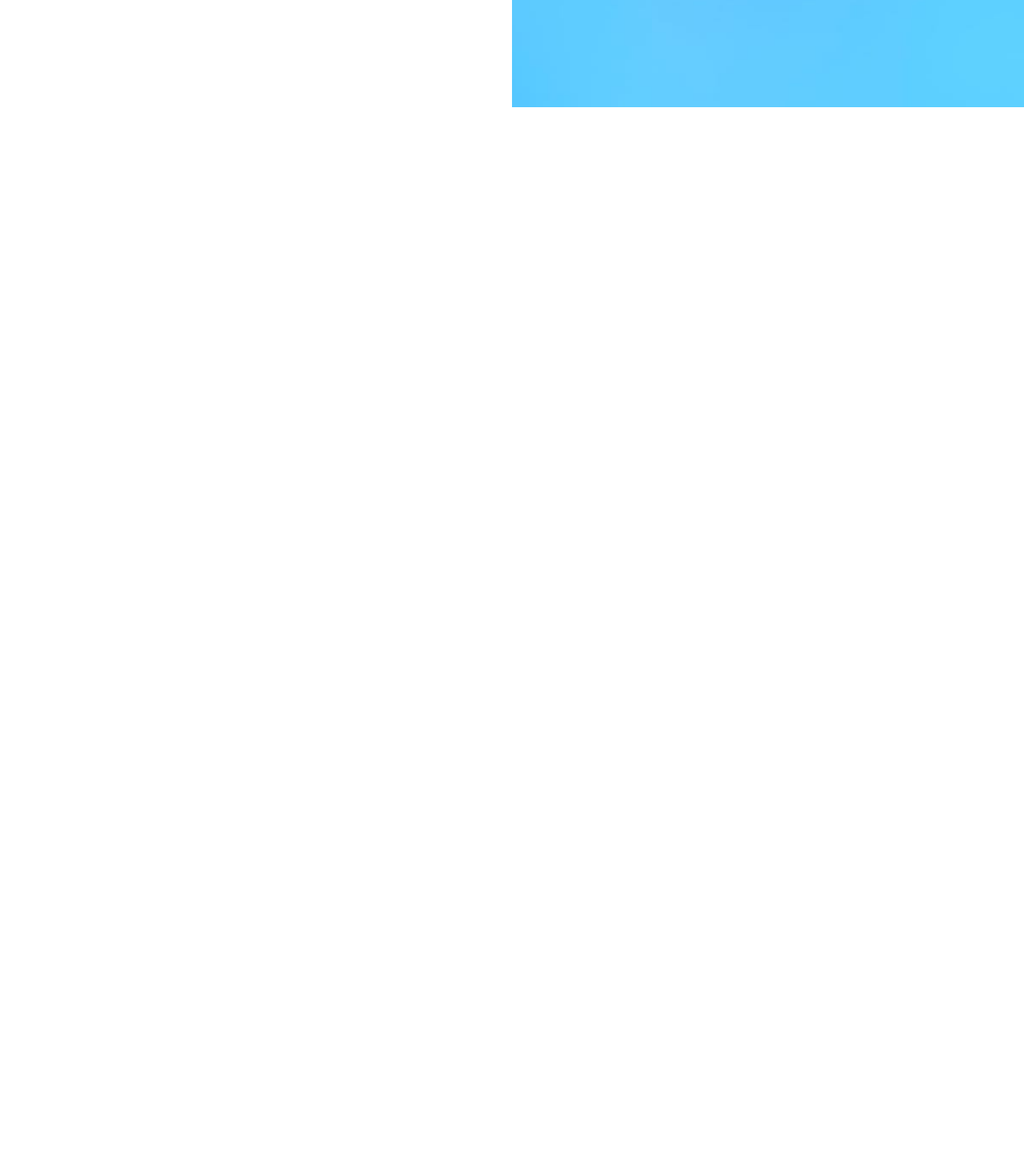
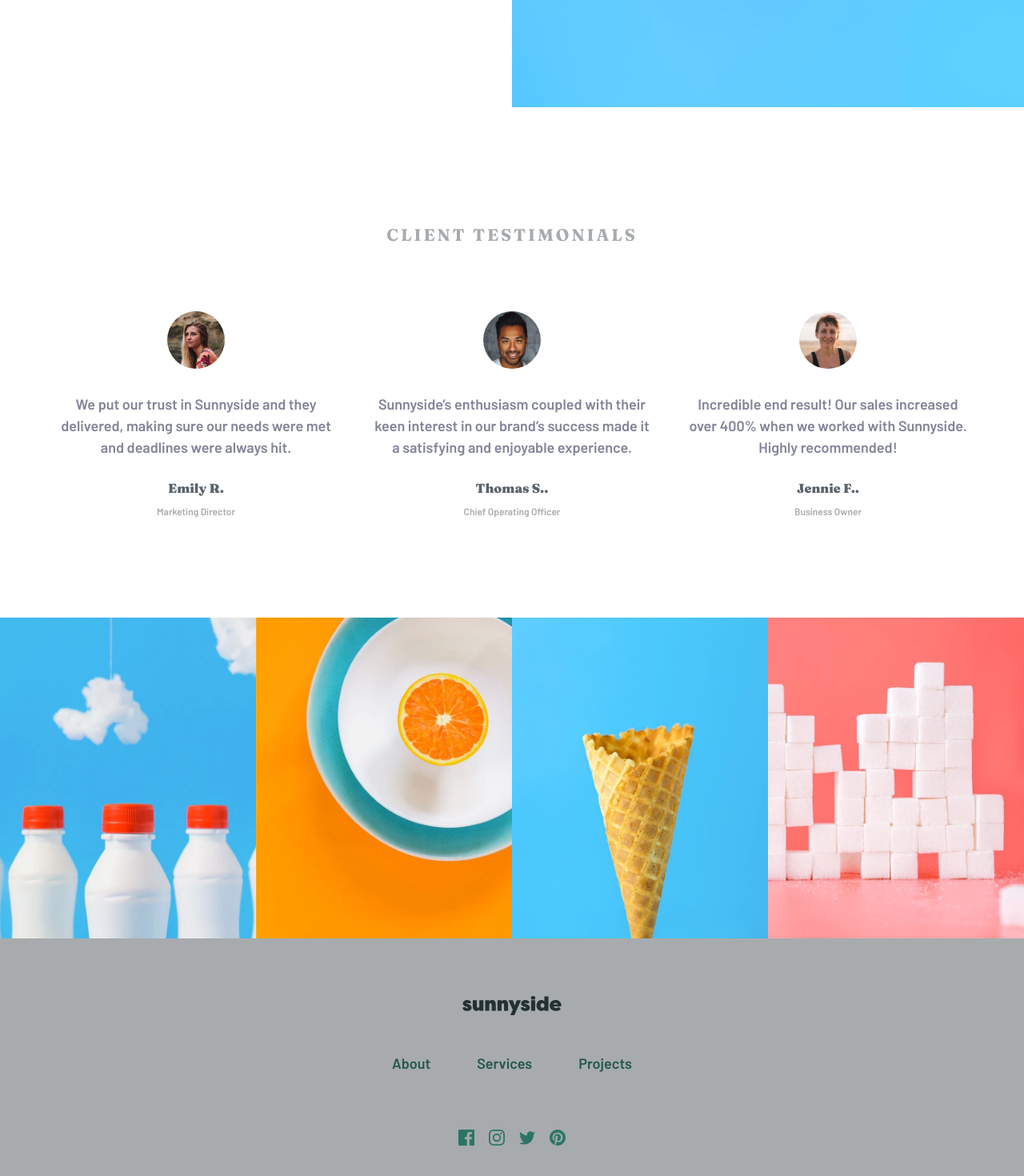
Before and after one commit to alfredthompsonOvie/sunnyside-agency-landing-page, a Vue app: page / in a window 1280 px wide. Shown: the part 3226-4696 px from the top of the page at 80% size. Before the commit the page ends 3360 px from the top, so only its background shows below. Built offline with nearby package versions, Linux system fonts and the light colour scheme.

Commit message:
footer products and testimonial

```diff
--- a/src/views/HomeView.vue
+++ b/src/views/HomeView.vue
@@ -90,24 +90,106 @@
 					<a href="#" class="cta photography">learn more</a>
 				</div>
 			</div>
+
+			<section></section>
 		</section>
+		<section class="testimonials">
+			<h1 class="testimonial__title">Client testimonials</h1>
+			<section class="testimonial__card__container">
+				<section class="testimonial__card">
+					<img src="@/assets/images/image-emily.jpg" alt="an image of emily" class="avatar">
+					<section class="testimonial__card__content">
+						<p class="testimonial--text">
+							We put our trust in Sunnyside and they delivered, making sure our needs were met and deadlines were always hit.
+						</p>
+						<section class="profile">
+							<h1 class="name">Emily R.</h1>
+							<p class="ocupation">Marketing Director</p>
+						</section>
+					</section>
+				</section>
+				<section class="testimonial__card">
+					<img src="@/assets/images/image-thomas.jpg" alt="an image of thomas" class="avatar">
+					<section class="testimonial__card__content">
+						<p class="testimonial--text">
+							Sunnyside’s enthusiasm coupled with their keen interest in our brand’s success made it a satisfying and enjoyable experience.
+						</p>
+						<section class="profile">
+							<h1 class="name">Thomas S..</h1>
+							<p class="ocupation">Chief Operating Officer</p>
+						</section>
+					</section>
+				</section>
+				<section class="testimonial__card">
+					<img src="@/assets/images/image-jennie.jpg" alt="an image of jennie" class="avatar">
+					<section class="testimonial__card__content">
+						<p class="testimonial--text">
+							Incredible end result! Our sales increased over 400% when we worked with Sunnyside. Highly recommended!
+						</p>
+						<section class="profile">
+							<h1 class="name">Jennie F..</h1>
+							<p class="ocupation">Business Owner</p>
+						</section>
+					</section>
+				</section>
+			</section>
+		</section>
+		<section class="products">
+        <section>
+          <picture>
+            <source srcset="@/assets/images/desktop/image-gallery-milkbottles.jpg" media="(min-width: 700px)">
+            <img src="@/assets/images/mobile/image-gallery-milkbottles.jpg" alt="">
+          </picture>
+        </section>
+        <section>
+          <picture>
+            <source srcset="@/assets/images/desktop/image-gallery-orange.jpg" media="(min-width: 700px)">
+            <img src="@/assets/images/mobile/image-gallery-orange.jpg" alt="">
+          </picture>
+        </section>
+        <section>
+          <picture>
+            <source srcset="@/assets/images/desktop/image-gallery-cone.jpg" media="(min-width: 700px)">
+            <img src="@/assets/images/mobile/image-gallery-cone.jpg" alt="">
+          </picture>
+        </section>
+        <section>
+          <picture>
+            <source srcset="@/assets/images/desktop/image-gallery-sugarcubes.jpg" media="(min-width: 700px)">
+            <img src="@/assets/images/mobile/image-gallery-sugar-cubes.jpg" alt="sugar cubes">
+          </picture>
+        </section>
+    </section>
 	</main>
+	<footer class="footer">
+		<section class="footer__contents">
+      <a href="#" class="branding__footer">
+        <img src="@/assets/images/logo.svg" alt="site logo">
+      </a>
+
+      <ul class="footer__links">
+        <li><a href="#" class="footer__link">About</a></li>
+        <li><a href="#" class="footer__link">Services</a></li>
+        <li><a href="#" class="footer__link">Projects</a></li>
+      </ul>
+
+      <ul class="socials">
+        <li class="socials__item"><a href="https://www.facebook.com" class="social__link">
+          <img src="@/assets/images/icon-facebook.svg" alt="a link to facebook">
+        </a></li>
+        <li class="socials__item"><a href="https://www.instagram.com" class="social__link">
+          <img src="@/assets/images/icon-instagram.svg" alt="a link to instagram">
+        </a></li>
+        <li class="socials__item"><a href="https://www.twitter.com" class="social__link">
+          <img src="@/assets/images/icon-twitter.svg" alt="a link to twitter">
+        </a></li>
+        <li class="socials__item"><a href="https://www.pinterest.com" class="social__link">
+          <img src="@/assets/images/icon-pinterest.svg" alt="a link to pinterest">
+        </a></li>
+      </ul>
+		</section>
+  </footer>
 	<!-- <div>
-
-    Client testimonials
-
-  We put our trust in Sunnyside and they delivered, making sure our needs were met and deadlines were always hit.
-  Emily R.
-  Marketing Director
-
-  Sunnyside’s enthusiasm coupled with their keen interest in our brand’s success made it a satisfying and enjoyable experience.
-  Thomas S.
-  Chief Operating Officer
-
-  Incredible end result! Our sales increased over 400% when we worked with Sunnyside. Highly recommended!
-  Jennie F.
-  Business Owner
-
   <div class="attribution">
     Challenge by <a href="https://www.frontendmentor.io?ref=challenge" target="_blank">Frontend Mentor</a>.
     Coded by <a href="#">Your Name Here</a>.
@@ -117,4 +199,102 @@
 
 <script setup></script>
 
-<style scoped></style>
+<style scoped>
+.testimonials {
+	text-align: center;
+	color: var(--DarkGrayishBlue);
+	padding: 3em 0;
+	margin: 4em 0;
+}
+.testimonial__card__container {
+	display: grid;
+	grid-template-columns: repeat(auto-fit, minmax(250px, 350px));
+	justify-content: center;
+	gap: 2.5em;
+	padding: 0 1em;
+}
+.testimonial__title {
+	color: var(--GrayishBlue);
+	font-family: var(--ff-heading);
+	text-transform: uppercase;
+	letter-spacing: 3px;
+	font-size: 1.3rem;
+	font-weight: var(--fw-xbold);
+	margin: 1em 0 4em;
+}
+.avatar {
+	border-radius: 50%;
+	width: 4em;
+}
+.testimonial--text {
+	margin: 1.5em 0;
+	line-height: 1.5;
+}
+.name {
+	font-family: var(--ff-heading);
+	color: var(--VeryDarkGrayishBlue);
+	font-weight: var(--fw-xxbold);
+	font-size: 1rem;
+}
+.ocupation {
+	font-size: .75rem;
+	color: var(--GrayishBlue);
+	margin-top: 1em;
+}
+.products {
+	/* display: flex;
+	flex-wrap: wrap; */
+	display: grid;
+	grid-template-columns: repeat(auto-fit, minmax(150px, 1fr));
+}
+.products img {
+	/* object-fit: cover; */
+	height: 100%;
+}
+
+footer {
+	--DarkDesaturatedCyan_Graphic_design_text: hsl(167, 40%, 24%);
+	--DarkBlue_photography_text: hsl(198, 62%, 26%);
+	--DarkModerateCyan_footer: hsl(168, 34%, 41%);
+
+	--VeryDarkDesaturatedBlue: hsl(212, 27%, 19%);
+	--VeryDarkGrayishBlue: hsl(213, 9%, 39%);
+	--DarkGrayishBlue: hsl(232, 10%, 55%);
+	--GrayishBlue: hsl(210, 4%, 67%);
+	--White: hsl(0, 0%, 100%);
+  background-color: var(--DarkModerateCyan_footer);
+  background-color: var(--GrayishBlue);
+  padding: 4em 1em;
+  text-align: center;
+}
+.footer__contents {
+	max-width:  300px;
+	margin-inline: auto;
+}
+.branding__footer img {
+  filter: invert(.5) sepia(1) hue-rotate(140deg) brightness(.3);
+  filter: invert(.5) sepia(1) hue-rotate(140deg) brightness(.3) saturate(1);
+  /* filter: invert(.3) sepia(1) hue-rotate(140deg) brightness(.8) saturate(2); */
+  /* filter: invert(.3) sepia(1) hue-rotate(80deg) brightness(.6) saturate(3); */
+}
+.footer__links {
+  display: flex;
+  justify-content: space-between;
+  align-items: center;
+	flex-wrap: wrap;
+	gap: .5em;
+  margin: 2.5em 0 4em;
+}
+.footer__link {
+  color: var(--DarkDesaturatedCyan_Graphic_design_text);
+  /* color: var(--DarkBlue_photography_text); */
+  font-weight: var(--fw-bold);
+}
+.socials {
+  display: flex;
+  justify-content: center;
+  align-items: center;
+  gap: 1em;
+	flex-wrap: wrap;
+}
+</style>
```
